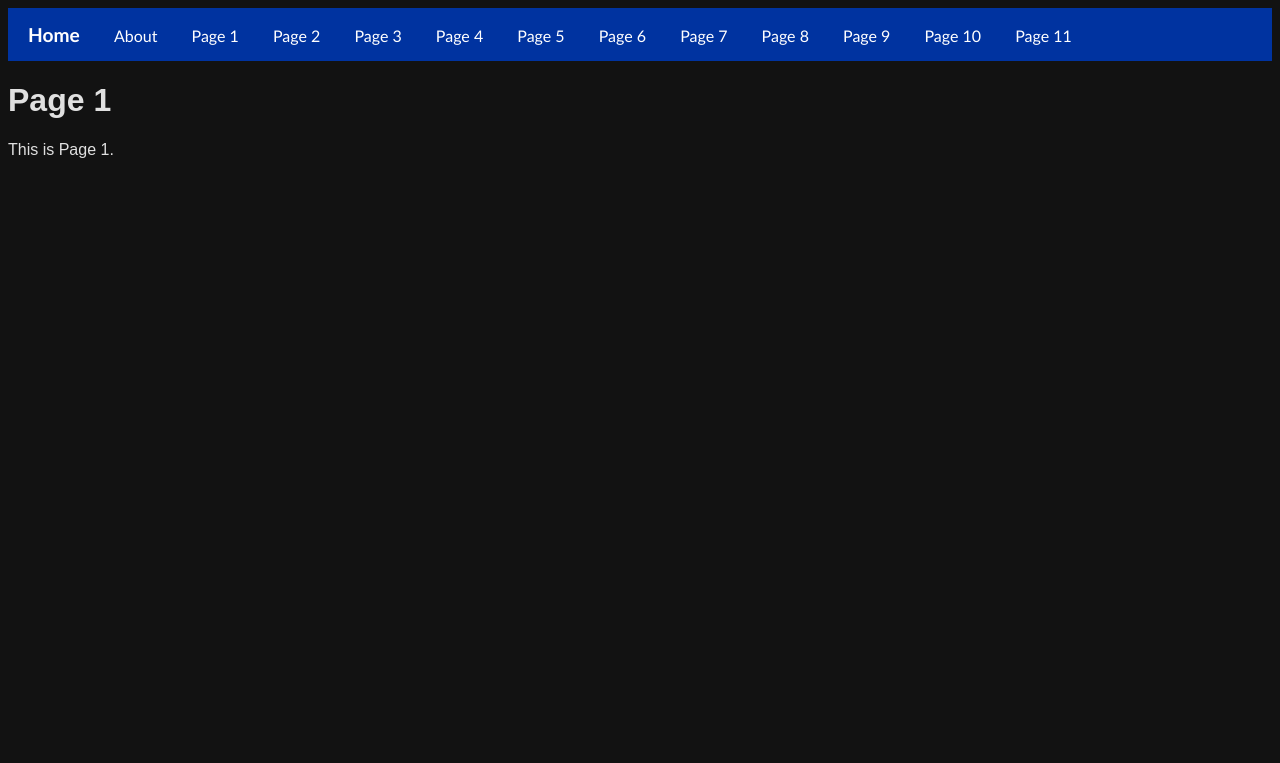
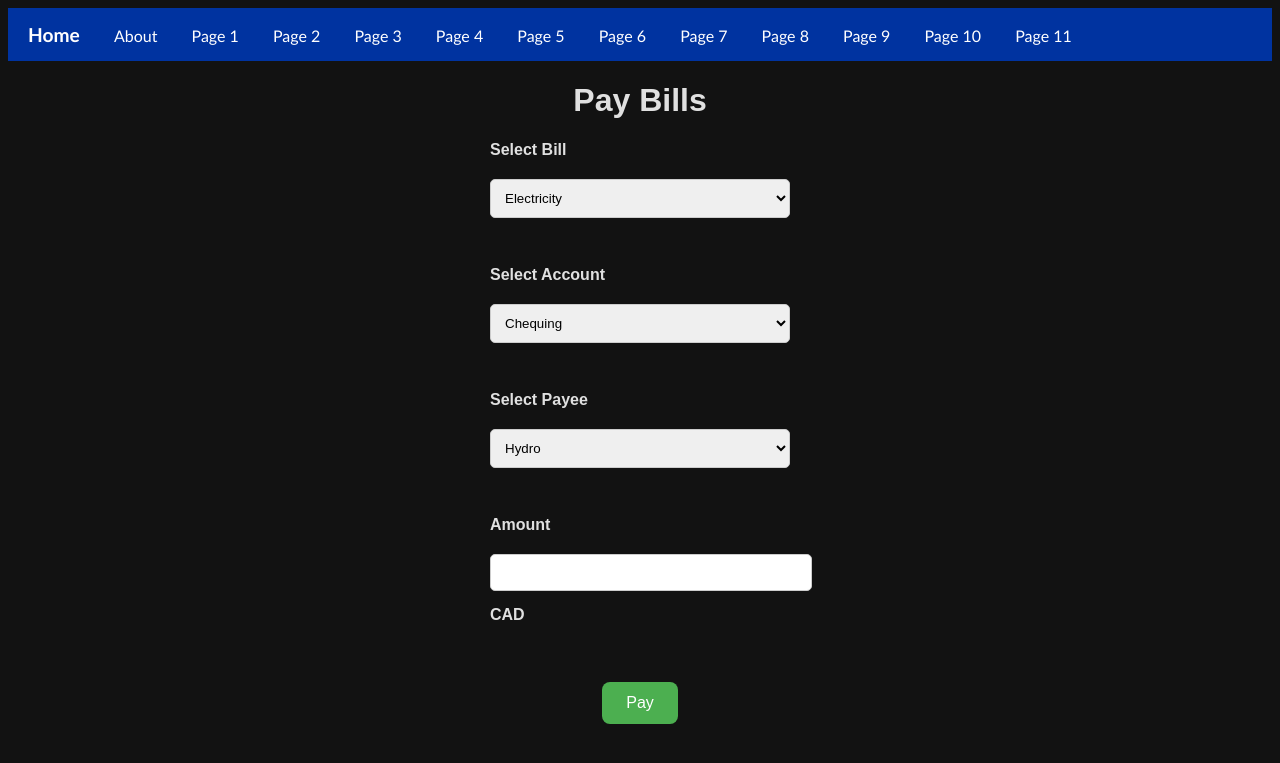
Before and after one commit to Aabha-J/UofTHacks, a Flask app: page /page9 in a window 1280 px wide. Shown: the top 763 px of the page. Run offline with Flask 3, Linux system fonts and the light colour scheme.

Commit message:
Done with html/css for Pay Bills

```diff
--- a/templates/page9.html
+++ b/templates/page9.html
@@ -3,6 +3,97 @@
 {% block title %}Page 1{% endblock %}
 
 {% block content %}
-<h1>Page 1</h1>
-<p>This is Page 1.</p>
+<style>
+    .header {
+        text-align: center;
+        margin-bottom: 20px;
+    }
+
+    /* Add spacing between elements inside the .content div */
+    .content {
+        display: flex; /* Allows flexbox layout */
+        flex-direction: column; /* Align items vertically */
+        gap: 15px; /* Add spacing between items */
+        max-width: 300px; /* Optional: Set a maximum width */
+        margin: 0 auto; /* Center the form horizontally (optional) */
+    }
+
+    /* Ensure all labels and inputs are aligned */
+    .content label {
+        font-weight: bold; /* Makes labels stand out */
+        margin-bottom: 5px;
+    }
+
+    .content select,
+    .content input {
+        padding: 10px; /* Adds spacing inside inputs/selects */
+        border: 1px solid #ccc; /* Add a light border */
+        border-radius: 5px; /* Optional: Rounded corners */
+        width: 100%; /* Makes inputs and selects full-width */
+    }
+
+    .pay {
+        text-align: center;
+        align-items: center;
+        margin-top: 20px;
+    }
+
+    .pay button {
+        padding: 12px 24px;
+        background-color: #4CAF50; /* Green background */
+        color: white;
+        border: none;
+        border-radius: 8px; /* Rounded corners */
+        font-size: 16px;
+        cursor: pointer;
+        transition: all 0.3s ease; /* Smooth transition for hover effect */
+    }
+
+    .pay button:hover {
+        background-color: #45a049; /* Slightly darker green on hover */
+        box-shadow: 0px 4px 10px rgba(0, 0, 0, 0.2); /* Soft shadow */
+    }
+
+    .pay button:focus {
+        outline: none; /* Remove the default focus outline */
+    }
+</style>
+
+</style>
+<div class="header">
+    <h1>Pay Bills</h1>
+</div>
+<div class="content">
+    <label for="bill">Select Bill</label>
+    <select name="bill" id="bill">
+        <option value="electricity">Electricity</option>
+        <option value="water">Water</option>
+        <option value="internet">Internet</option>
+        <option value="phone">Phone</option>
+    </select>
+    <br>
+    <label for="select account">Select Account</label>
+    <select name="select account" id="select account">
+        <option value="chequing">Chequing</option>
+        <option value="savings">Savings</option>
+        <option value="credit card">Credit Card</option>
+    </select>
+    <br>
+    <label for="payee">Select Payee</label>
+    <select name="payee" id="payee">
+        <option value="hydro">Hydro</option>
+        <option value="rogers">Rogers</option>
+        <option value="bell">Bell</option>
+        <option value="toronto hydro">Toronto Hydro</option>
+    </select>
+    <br>
+    <label for="amount">Amount</label>
+    <input type="number" name="amount" id="amount">
+    <label for="currency">CAD</label>
+    <br>
+
+</div>
+<div class="pay">
+    <button>Pay</button>
+</div>
 {% endblock %}
--- a/templates/site.css
+++ b/templates/site.css
@@ -24,4 +24,5 @@
 .body-content {
     padding: 5px;
     font-family:'Segoe UI', Tahoma, Geneva, Verdana, sans-serif;
+    color: blueviolet;
 }
```
